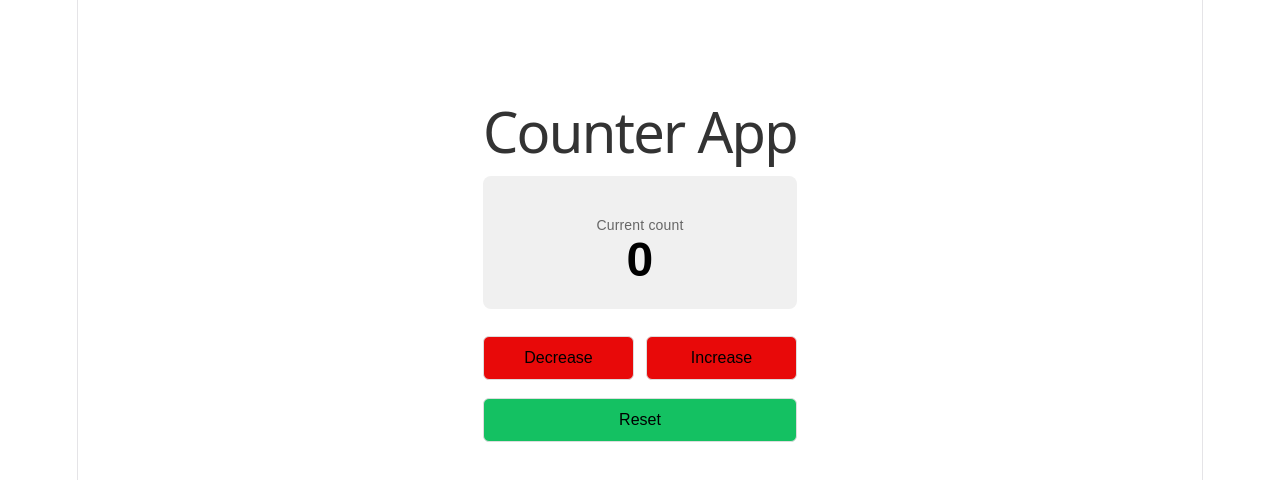
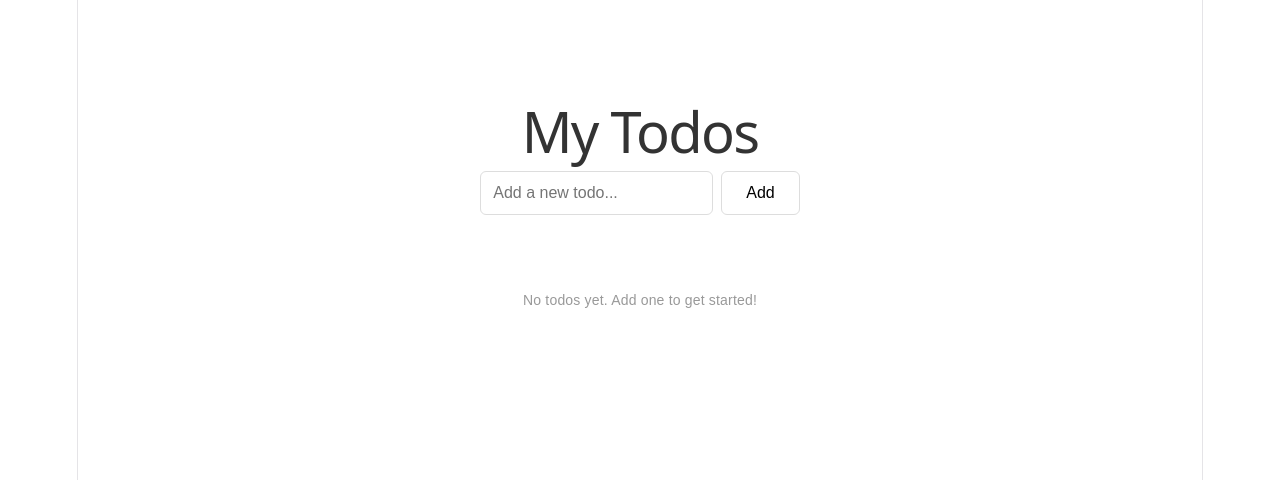
Before and after one commit to Paulolutunmbi/Humble, a React app: page / in a window 1280 px wide. Shown: the top 480 px of the page. Built offline with nearby package versions, Linux system fonts and the light colour scheme; the HTML template or start-up script is replaced by a standard one.

Commit message:
Refactor todo application: implement add, toggle, and delete functionality with updated styles

```diff
--- a/src/App.css
+++ b/src/App.css
@@ -1,55 +1,47 @@
 .container {
-  max-width: 400px;
+  max-width: 600px;
   margin: 50px auto;
   padding: 2rem;
   font-family: Arial, sans-serif;
 }
 
 h1 {
-  text-align: center;
   color: #333;
-}
-
-.counter-display {
-  background: #f0f0f0;
-  padding: 2rem;
-  border-radius: 8px;
-  text-align: center;
   margin-bottom: 1.5rem;
 }
 
-.label {
-  color: #666;
-  font-size: 14px;
-  margin: 0;
+.input-group {
+  display: flex;
+  gap: 8px;
+  margin-bottom: 2rem;
 }
 
-.number {
-  font-size: 48px;
-  font-weight: bold;
-  margin: 0.5rem 0 0 0;
-  color: #000;
-}
-
-.button-group {
-  display: flex;
-  gap: 12px;
-  margin-bottom: 1rem;
-}
-
-button {
+input[type="text"] {
   flex: 1;
   padding: 12px;
   font-size: 16px;
   border: 1px solid #ddd;
-  background: rgb(232, 9, 9);
+  border-radius: 6px;
+}
+
+input[type="text"]:focus {
+  outline: none;
+  border-color: #007bff;
+  box-shadow: 0 0 0 3px rgba(0, 123, 255, 0.1);
+}
+
+button {
+  padding: 12px 24px;
+  font-size: 16px;
+  border: 1px solid #ddd;
+  background: white;
   border-radius: 6px;
   cursor: pointer;
   transition: all 0.2s;
 }
 
 button:hover {
-  background: #580202;
+  background: #f5f5f5;
   border-color: #999;
 }
 
@@ -57,11 +49,57 @@ button:active {
   transform: scale(0.98);
 }
 
-.reset-btn {
-  width: 100%;
-  background: #14c162;
+.todo-list {
+  list-style: none;
+  padding: 0;
+  display: flex;
+  flex-direction: column;
+  gap: 8px;
 }
 
-.reset-btn:hover {
-  background: #045904;
+.todo-item {
+  display: flex;
+  align-items: center;
+  gap: 12px;
+  padding: 12px;
+  background: #f9f9f9;
+  border-radius: 6px;
+  border: 1px solid #eee;
 }
+
+.todo-item input[type="checkbox"] {
+  width: 18px;
+  height: 18px;
+  cursor: pointer;
+}
+
+.todo-item span {
+  flex: 1;
+  color: #333;
+  transition: all 0.2s;
+}
+
+.todo-item .completed {
+  text-decoration: line-through;
+  color: #999;
+  opacity: 0.6;
+}
+
+.delete-btn {
+  padding: 6px 12px;
+  font-size: 12px;
+  background: #fff3cd;
+  border-color: #ffc107;
+  color: #856404;
+}
+
+.delete-btn:hover {
+  background: #ffe69c;
+}
+
+.empty-state {
+  text-align: center;
+  color: #999;
+  padding: 2rem;
+  font-size: 14px;
+}
--- a/src/App.jsx
+++ b/src/App.jsx
@@ -1,33 +1,107 @@
 import { useState } from 'react'
 import './App.css'
 
+/**
+ * App Component - A todo list management application
+ *
+ * Manages a list of todos with the ability to add, toggle completion status, and delete items.
+ *
+ * @component
+ * @returns {JSX.Element} The rendered todo application with input field, add button, and todo list
+ *
+ * @description
+ * This component maintains three pieces of state:
+ * - todos: Array of todo objects, each containing id, text, and completed status
+ * - input: Current value of the input field
+ * - nextId: Counter for generating unique todo IDs
+ *
+ * The square brackets in `setTodos([...todos, newTodo])` represent the spread operator (`...`)
+ * used to create a new array. This spreads all existing todos into a new array and appends
+ * the newTodo at the end. This is done to create a new array reference (immutability),
+ * which is required by React to properly detect state changes and re-render the component.
+ *
+ * @example
+ * // Usage in index.js or main.jsx
+ * <App />
+ */
 function App() {
-  const [count, setCount] = useState(0)
+  const [todos, setTodos] = useState([])
+  const [input, setInput] = useState('')
+  const [nextId, setNextId] = useState(1)
+
+  // Add a new todo
+  const addTodo = () => {
+    if (input.trim() === '') return
+
+    const newTodo = {
+      id: nextId,
+      text: input,
+      completed: false
+    }
+
+    setTodos([...todos, newTodo])
+    setInput('')
+    setNextId(nextId + 1)
+  }
+
+  // Toggle todo completed state
+  const toggleTodo = (id) => {
+    setTodos(todos.map(todo =>
+      todo.id === id ? { ...todo, completed: !todo.completed } : todo
+    ))
+  }
+
+  // Delete a todo
+  const deleteTodo = (id) => {
+    setTodos(todos.filter(todo => todo.id !== id))
+  }
+
+  // Handle Enter key
+  const handleKeyPress = (e) => {
+    if (e.key === 'Enter') {
+      addTodo()
+    }
+  }
 
   return (
     <div className="container">
-      <h1>Counter App</h1>
+      <h1>My Todos</h1>
 
-      <div className="counter-display">
-        <p className="label">Current count</p>
-        <p className="number">{count}</p>
+      <div className="input-group">
+        <input
+          type="text"
+          placeholder="Add a new todo..."
+          value={input}
+          onChange={(e) => setInput(e.target.value)}
+          onKeyPress={handleKeyPress}
+        />
+        <button onClick={addTodo}>Add</button>
       </div>
 
-      <div className="button-group">
-        <button onClick={() => setCount(count - 1)}>
-          Decrease
-        </button>
-        <button onClick={() => setCount(count + 1)}>
-          Increase
-        </button>
-      </div>
-
-      <button
-        className="reset-btn"
-        onClick={() => setCount(0)}
-      >
-        Reset
-      </button>
+      {todos.length === 0 ? (
+        <p className="empty-state">No todos yet. Add one to get started!</p>
+      ) : (
+        <ul className="todo-list">
+          {todos.map(todo => (
+            <li key={todo.id} className="todo-item">
+              <input
+                type="checkbox"
+                checked={todo.completed}
+                onChange={() => toggleTodo(todo.id)}
+              />
+              <span className={todo.completed ? 'completed' : ''}>
+                {todo.text}
+              </span>
+              <button
+                className="delete-btn"
+                onClick={() => deleteTodo(todo.id)}
+              >
+                Delete
+              </button>
+            </li>
+          ))}
+        </ul>
+      )}
     </div>
   )
 }
```
